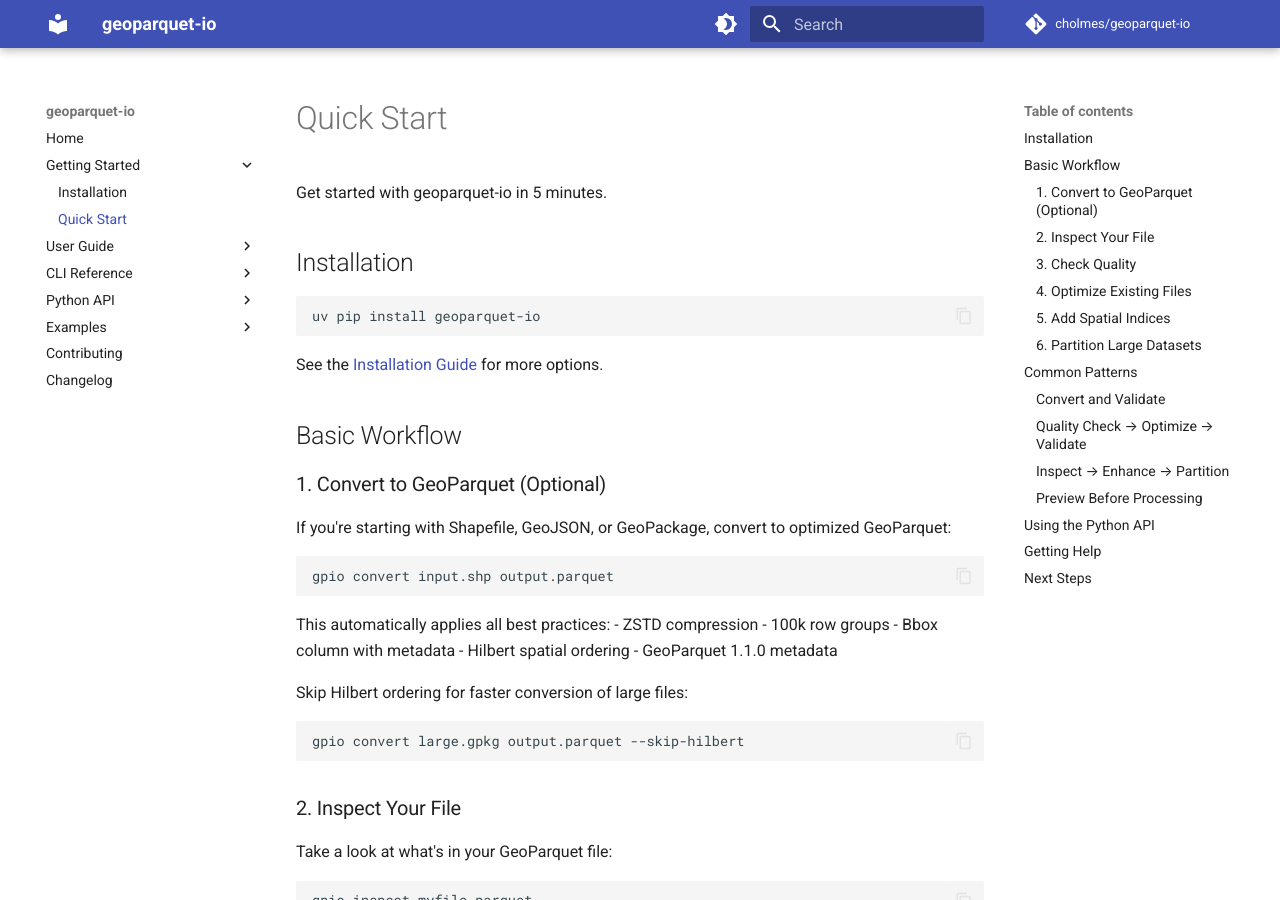
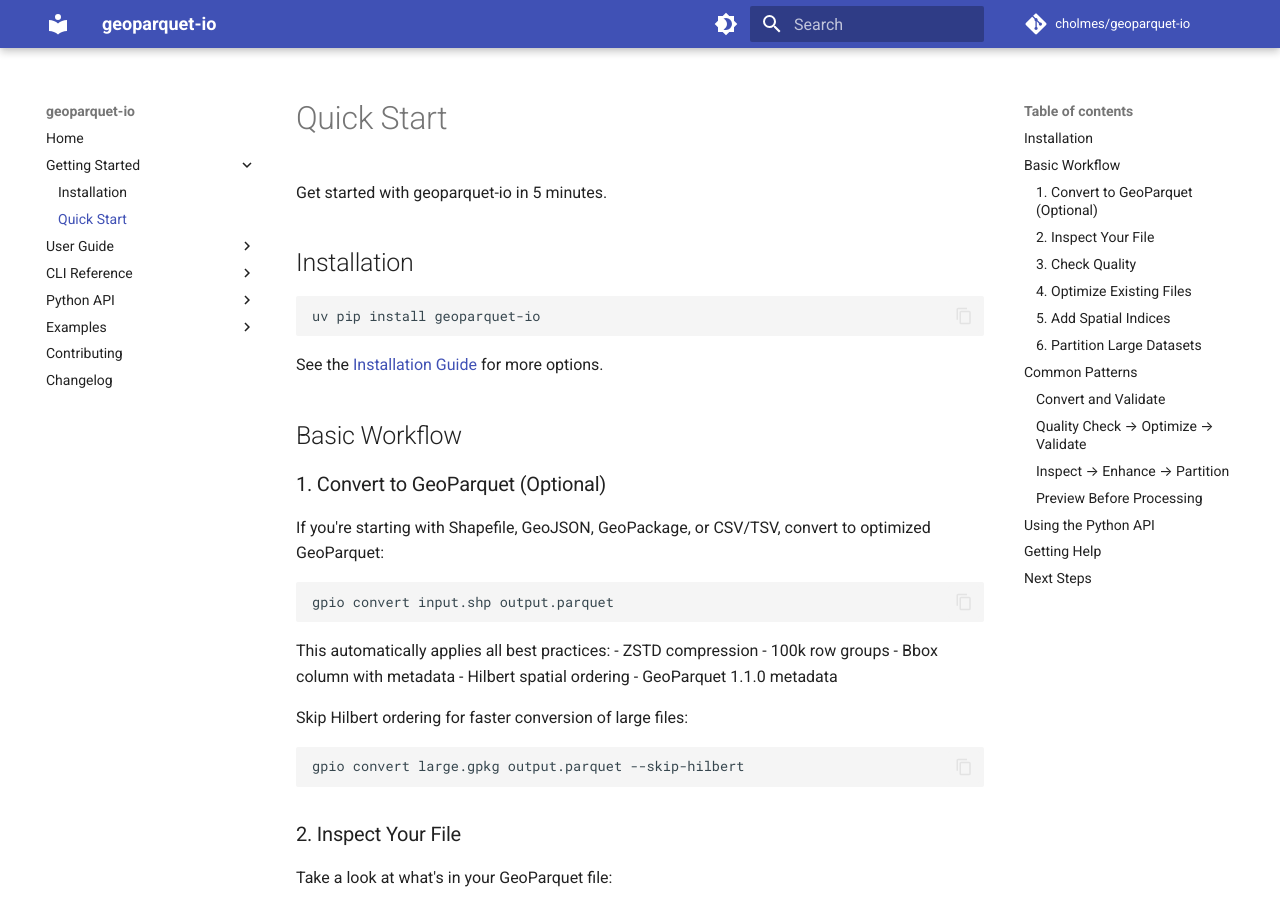
Before and after one commit to geoparquet/geoparquet-io, an MkDocs documentation site: the page built from docs/getting-started/quickstart.md, in a window 1280 px wide and 900 px high. Built offline with MkDocs 1.6.1 and Material for MkDocs 9.7.7, drawn with Linux system fonts in a browser that asks for light colours; comment, search, counter and statistics services are not loaded; some of the changed text lies outside the part shown.

Commit message:
small docs updates

````diff
--- a/docs/getting-started/quickstart.md
+++ b/docs/getting-started/quickstart.md
@@ -14,7 +14,7 @@
 
 ### 1. Convert to GeoParquet (Optional)
 
-If you're starting with Shapefile, GeoJSON, or GeoPackage, convert to optimized GeoParquet:
+If you're starting with Shapefile, GeoJSON, GeoPackage, or CSV/TSV, convert to optimized GeoParquet:
 
 ```bash
 gpio convert input.shp output.parquet
@@ -119,7 +119,7 @@
 ### Convert and Validate
 
 ```bash
-# 1. Convert from Shapefile/GeoJSON/GeoPackage
+# 1. Convert from Shapefile/GeoJSON/GeoPackage/CSV
 gpio convert input.shp output.parquet
 
 # 2. Verify it meets best practices
````
Also changed, not shown: docs/index.md (+1 -1 lines).
